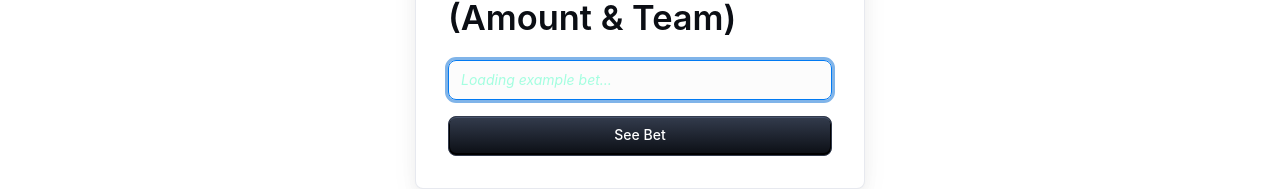
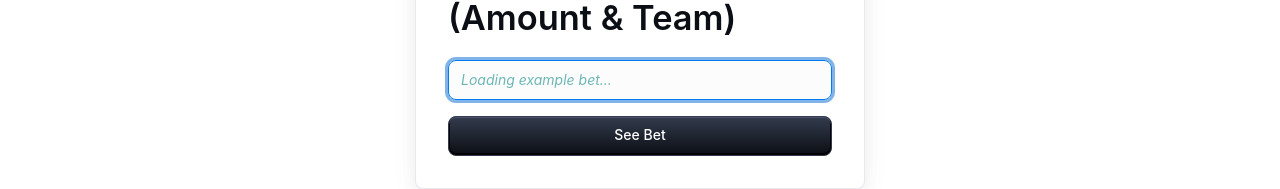
Before and after one commit to lbianlbian/solgol, a React (Vite) app: page / in a window 1280 px wide. Shown: the part 433-622 px from the top of the page. Built offline with nearby package versions, Linux system fonts and the light colour scheme; no server answers; what @solana/wallet-adapter-react, @solana/web3.js would draw is missing.

Commit message:
change colors to look good on white background

```diff
--- a/src/components/bet.jsx
+++ b/src/components/bet.jsx
@@ -165,7 +165,7 @@ export default function Bet({ userBet, language, setMsg }) {
             textAlign: 'center',
             color: userBet.numbers.total_return === 'unavailable'
               ? '#ff5c5c'  // slightly softer bright red
-              : '#9dff00', // bright lime green
+              : '#66A800', // bright lime green
             textShadow: userBet.numbers.total_return === 'unavailable'
               ? '0 0 8px #ff4b4b'
               : '0 0 10px #b0ff47',
--- a/src/components/search.jsx
+++ b/src/components/search.jsx
@@ -167,7 +167,7 @@ export default function Search(props) {
                 color="primary"
                 sx={{
                   '& input::placeholder': {
-                    color: '#7fffd4',   // Aquamarine, bright but soft futuristic hue
+                    color: '#339999',   // Aquamarine, bright but soft futuristic hue
                     opacity: 0.7,       // Semi-transparent to signal placeholder status
                     fontStyle: 'italic' // Optional: italic style for distinction
                   }
```
